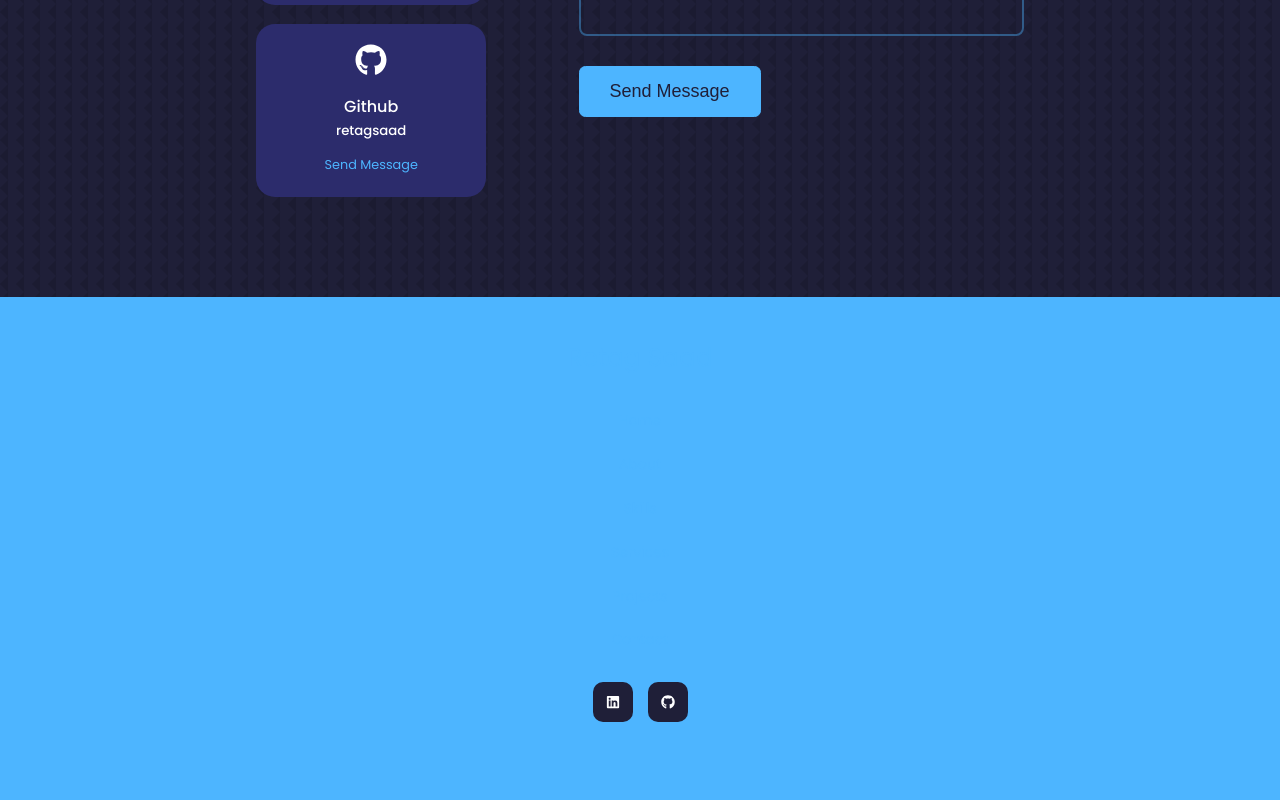
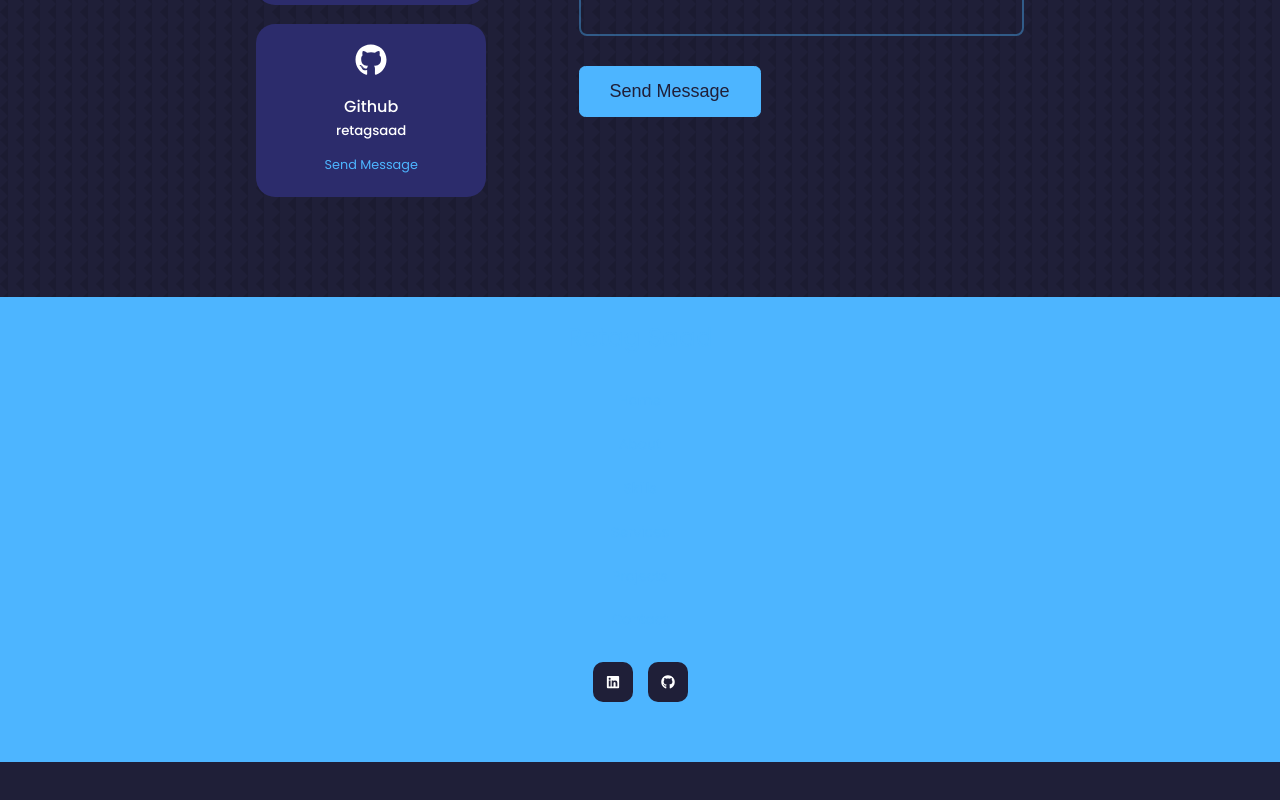
Before and after one commit to retagsaad/Portfolio, a React (Vite) app: page / in a window 1280 px wide. Shown: the part 3388-4188 px from the top of the page. After the commit the page ends 4150 px from the top, so only its background shows below. Built offline with nearby package versions, Linux system fonts and the light colour scheme.

Commit message:
edit style

```diff
--- a/src/components/footer/footer.css
+++ b/src/components/footer/footer.css
@@ -1,6 +1,6 @@
 .footer{
     background: var(--color-primary);
-    padding: 40px 0;
+    padding: 20px 0;
     text-align: center;
     font-size: 14px;
     margin-top: 100px;
```
